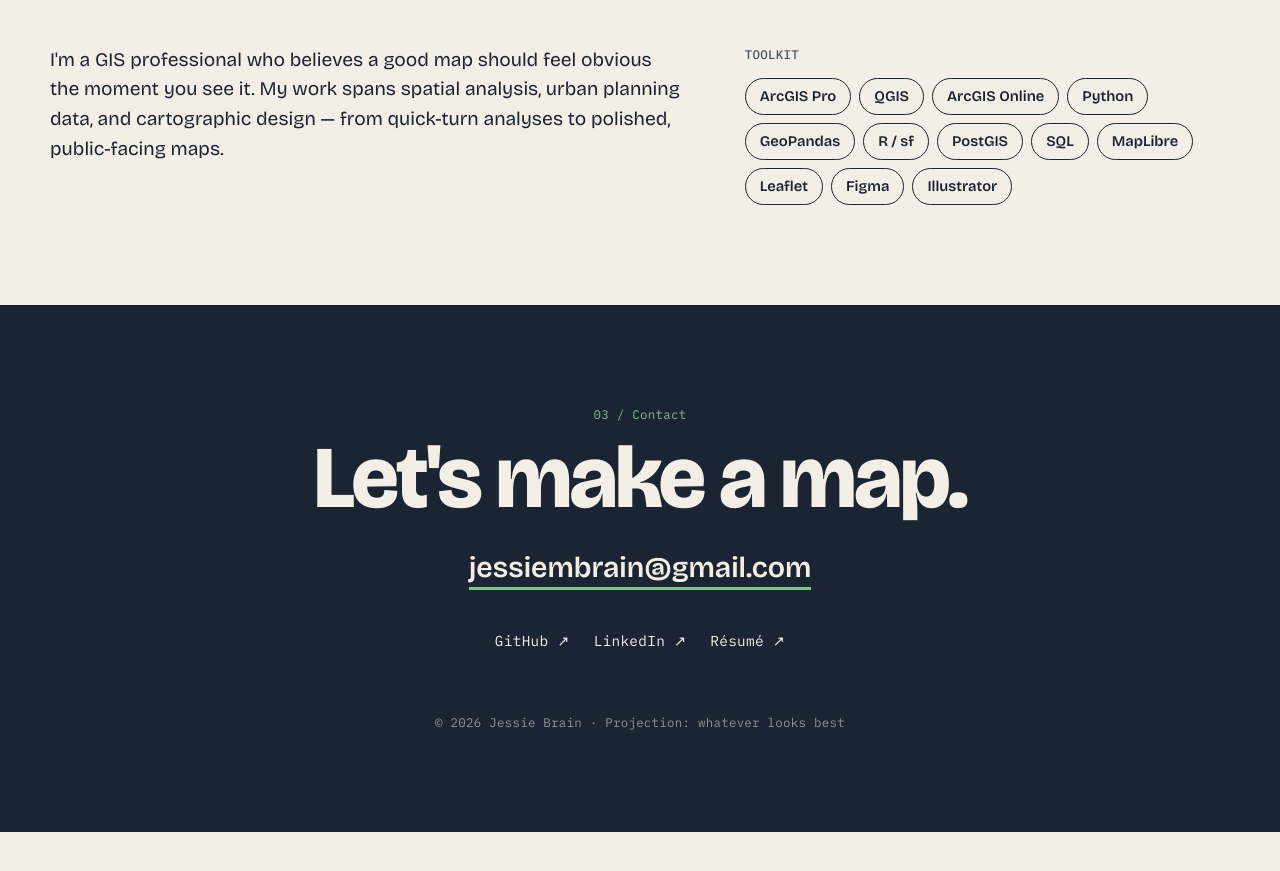
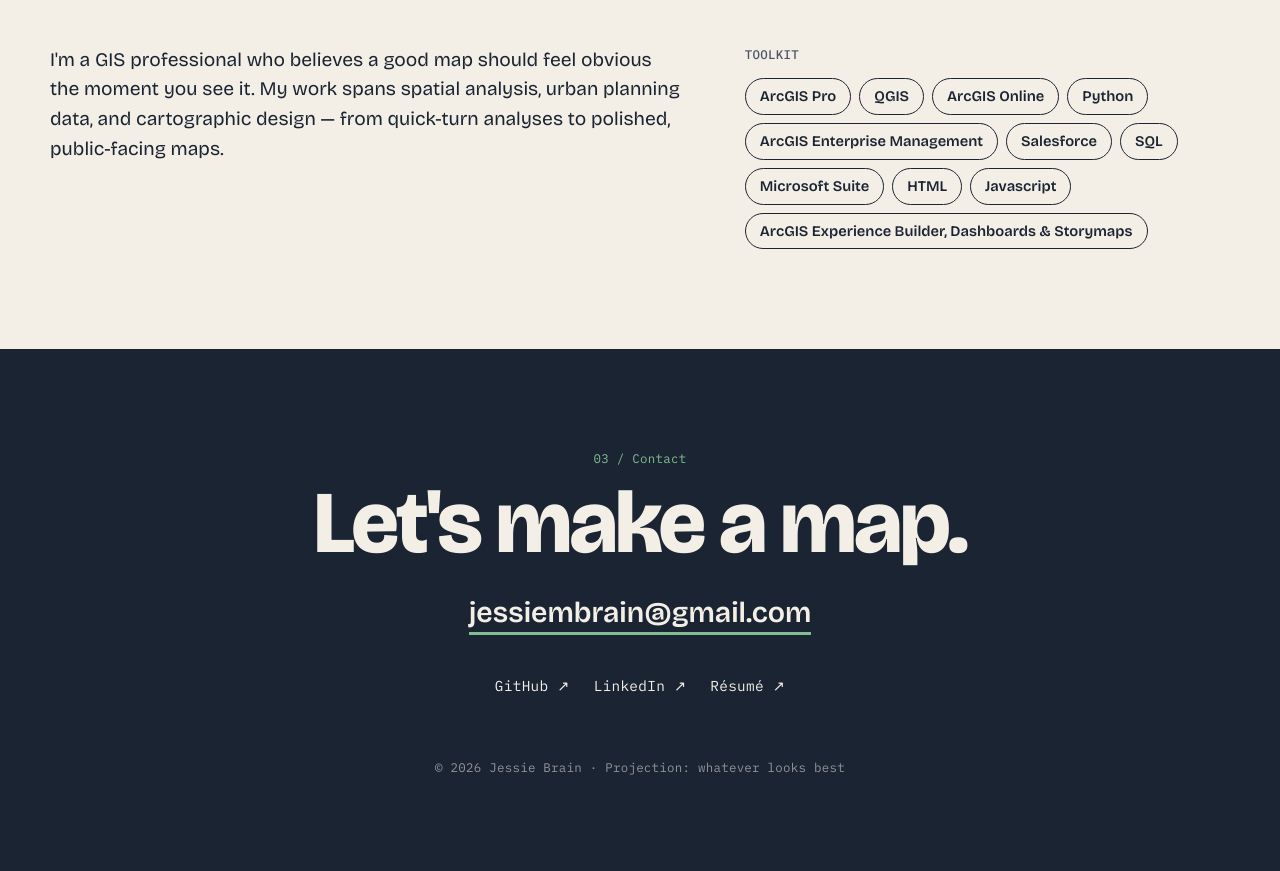
Before and after one commit to jessiembrain/jessiembrain.github.io, a plain HTML site: page index.html in a window 1280 px wide. Shown: the part 2908-3779 px from the top of the page. Before the commit the page ends 3740 px from the top, so only its background shows below. Drawn offline with nearby package versions, Linux system fonts and the light colour scheme.

Commit message:
Update index.html

```diff
--- a/index.html
+++ b/index.html
@@ -175,8 +175,8 @@
         <h4 class="mono">Toolkit</h4>
         <ul class="chips">
           <li>ArcGIS Pro</li><li>QGIS</li><li>ArcGIS Online</li><li>Python</li>
-          <li>GeoPandas</li><li>R / sf</li><li>PostGIS</li><li>SQL</li>
-          <li>MapLibre</li><li>Leaflet</li><li>Figma</li><li>Illustrator</li>
+          <li>ArcGIS Enterprise Management</li><li>Salesforce</li><li>SQL</li>
+          <li>Microsoft Suite</li><li>HTML</li><li>Javascript</li><li>ArcGIS Experience Builder, Dashboards & Storymaps</li>
         </ul>
       </div>
     </div>
```
